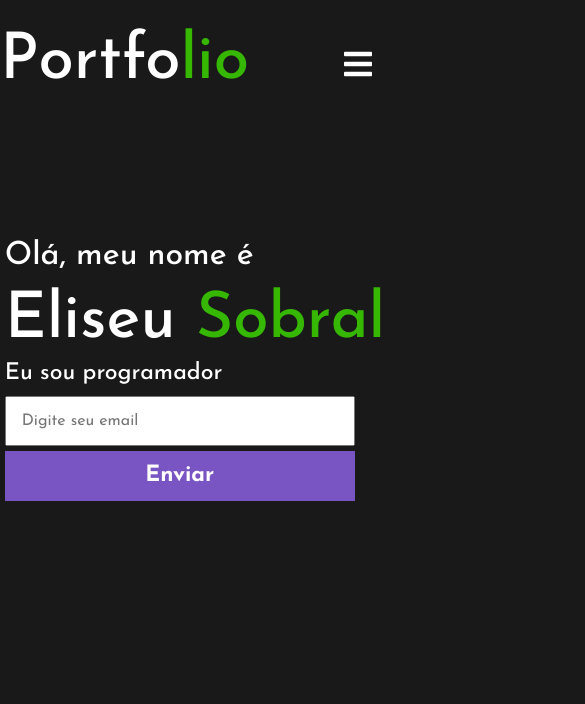
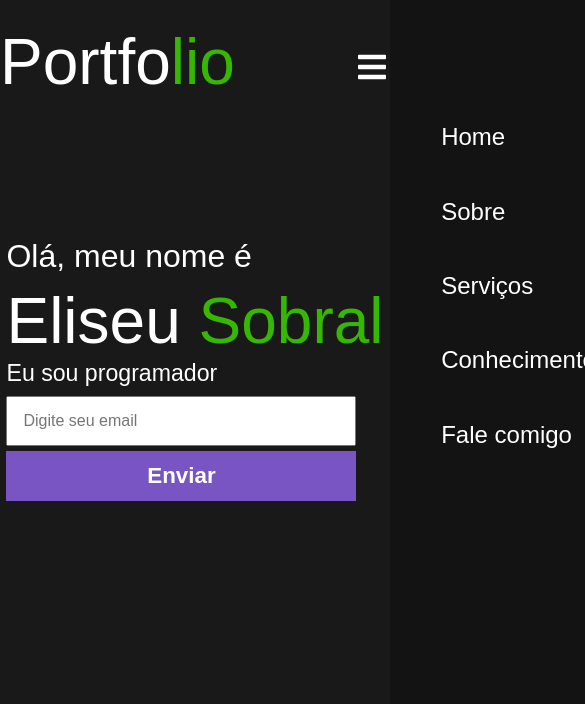
Before and after one commit to Eliseu-Sobral/portfolio, a plain HTML site: page index.html in a window 390 px wide. Shown: the top 704 px of the page, 585 px wide, since content can reach past the window. Drawn offline with nearby package versions, Linux system fonts and the light colour scheme.

Commit message:
menu lateral mobile

```diff
--- a/index.html
+++ b/index.html
@@ -32,7 +32,7 @@
 <body>
     <header class="header">
         <h2 class="header-logo">Portfo<span>lio</span></h2>
-        <nav class="header-navbar">
+        <nav class="header-navbar" >
             <ul>
                 <li><a href="#" class="active">Home</a></li>
                 <li><a href="#">Sobre</a></li>
@@ -42,16 +42,28 @@
             </ul>
         </nav>
         <div class="header-sanduiche">
-            <div>
+            <input type="checkbox" id="check" style="display: none;">
+            <label for="check" onclick="buttonsanduiche()">
                 <i class="fas fa-bars"></i>
-            </div>
+            </label>
+
         </div>
+        <nav class="header-navbar2" id="nav2" >
+            <input type="checkbox" id="check" style="display: none;">
+            <ul>
+                <li><a href="#" class="active">Home</a></li>
+                <li><a href="#">Sobre</a></li>
+                <li><a href="#">Serviços</a></li>
+                <li><a href="#">Conhecimentos</a></li>
+                <li><a href="#">Fale comigo</a></li>
+            </ul>
+        </nav>
     </header>
     <main class="main">
         <div class="main-container">
             <div class="main-preset">
                 <h4>Olá, meu nome é </h4>
-                <h1>Eliseu <span>Sobral</span></h1>
+                <h1 id="eu">Eliseu <span>Sobral</span></h1>
                 <h3>Eu sou programador</h3>
                 <form method="post">
                     <input type="email" name="email" id="mail" placeholder="Digite seu email" class="email">
@@ -176,7 +188,17 @@
 
     <script src="vanilla-tilt.min.js"></script>
     <script type="text/javascript">
+        function buttonsanduiche(){
+            var btnsand = document.getElementById('check')
+            var nav2 = document.getElementById('nav2')
 
+            if(document.getElementById('check').checked){
+                nav2.style.transform = 'translateX(240px)';
+
+            }else{
+                nav2.style.transform = 'translateX(-240px)';
+            }
+        }
     </script>
 </body>
 
--- a/sass/_variables.sass
+++ b/sass/_variables.sass
@@ -3,5 +3,7 @@ $sec-bg-color:#252525
 $btn-color:#7855c3
 $text-green:#36b803
 $text-color: #fff
+$navbar-2color: rgb(19,19,19,0.9)
+$back-color-navbar: rgb(#36b803,0.9)
 
 $container-width: 1170px
--- a/sass/styles.sass
+++ b/sass/styles.sass
@@ -2,7 +2,7 @@
 @use 'mixins'
 
 *
-    font-family: 'Josefin Sans', sans-serif
+    font-family: 'ubuntu', sans-serif
     padding: 0
     margin: 0
     box-sizing: border-box
@@ -58,6 +58,51 @@ body
         text-align: center
         font-size: 2rem
         display: none
+        label
+            position: absolute
+            z-index: 9999
+        input[type="checkbox"]:checked ~ nav
+                transform: translateX(240px)
+
+
+    &-navbar2
+        background-color: variables.$navbar-2color
+        height: 100%
+        width: 240px
+        position: absolute
+        right: -240px
+        top: 0px
+        z-index: 8010
+        input[type="checkbox"]:checked ~ nav
+            transform: translateX(240px)
+
+        ul
+            position: absolute
+            top: 100px
+
+            text-decoration: none
+            width: 100%
+            &:hover
+
+
+            li
+                padding: 1.2rem
+                font-size: 1.5rem
+                text-decoration: none
+                height: 100%
+                width: 100%
+                &:hover
+                    background-color: variables.$back-color-navbar
+
+
+                a
+
+                    &:hover
+                        text-decoration: none
+                        color: white
+
+
+
 
 
 
@@ -272,7 +317,7 @@ body
             position: fixed
             bottom: 20px
             right: 20px
-            z-index: 9999
+            z-index: 8000
             display: flex
             flex-direction: column
             align-items: center
```
Also changed, not shown: css/styles.css, 1 other file.
